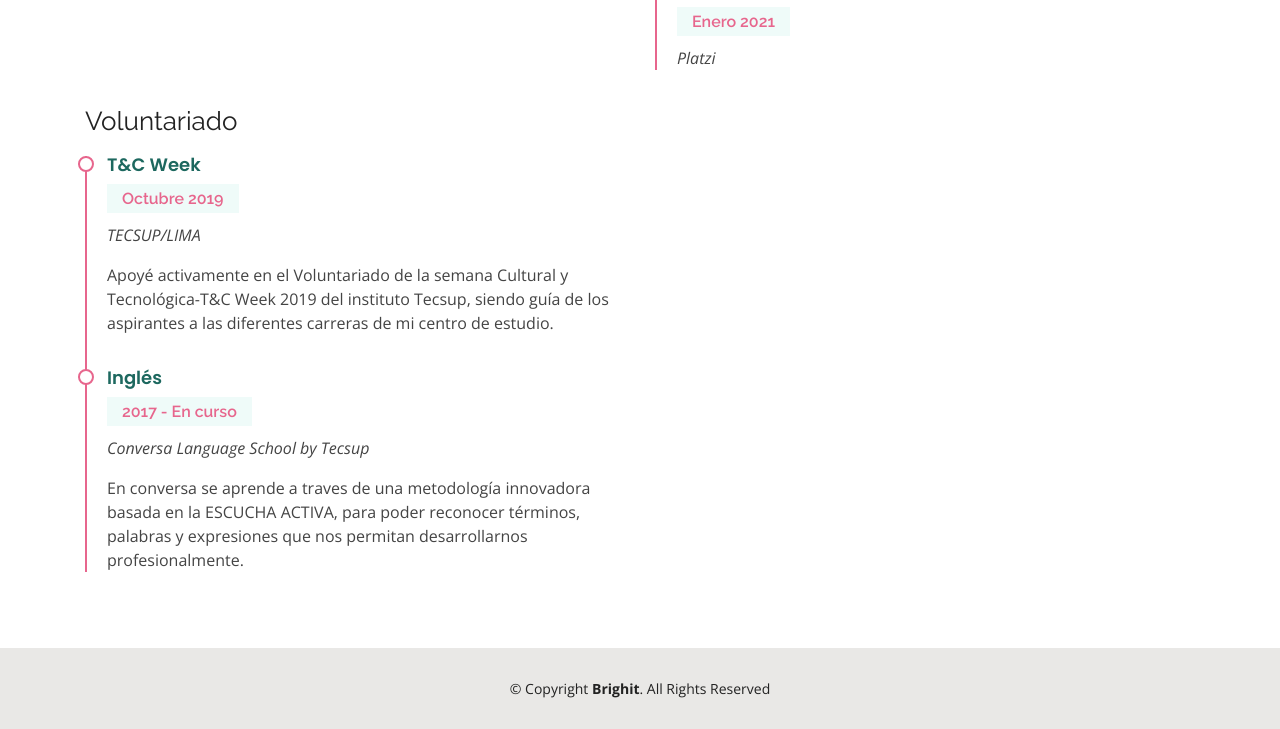
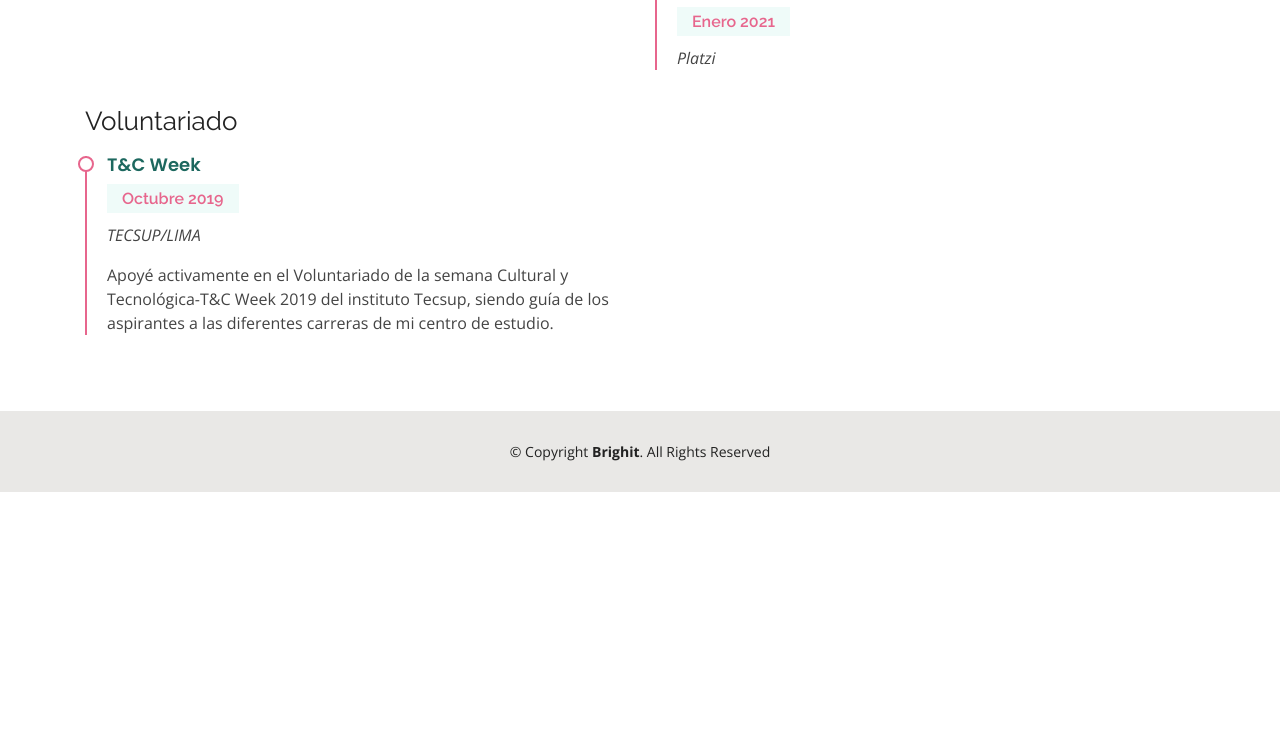
Before and after one commit to Brighit-Ricaldi/Portfolio-Brighit, a plain HTML site: page resume.html in a window 1280 px wide. Shown: the part 684-1413 px from the top of the page. After the commit the page ends 1176 px from the top, so only its background shows below. Drawn offline with nearby package versions, Linux system fonts and the light colour scheme.

Commit message:
Update resume.html

```diff
--- a/resume.html
+++ b/resume.html
@@ -119,12 +119,7 @@
               <p><em>TECSUP/LIMA</em></p>
               <p>Apoyé activamente en el Voluntariado de la semana Cultural y Tecnológica-T&C Week 2019 del instituto Tecsup, siendo guía de los aspirantes a las diferentes carreras de mi centro de estudio.</p>
             </div>
-            <div class="resume-item">
-              <h4>Inglés</h4>
-              <h5>2017 - En curso</h5>
-              <p><em>Conversa Language School by Tecsup</em></p>
-              <p>En conversa se aprende a traves de una metodología innovadora basada en la ESCUCHA ACTIVA, para poder reconocer términos, palabras y expresiones que nos permitan desarrollarnos profesionalmente.</p>
-            </div>
+
         </div>
 
       </div>
```
